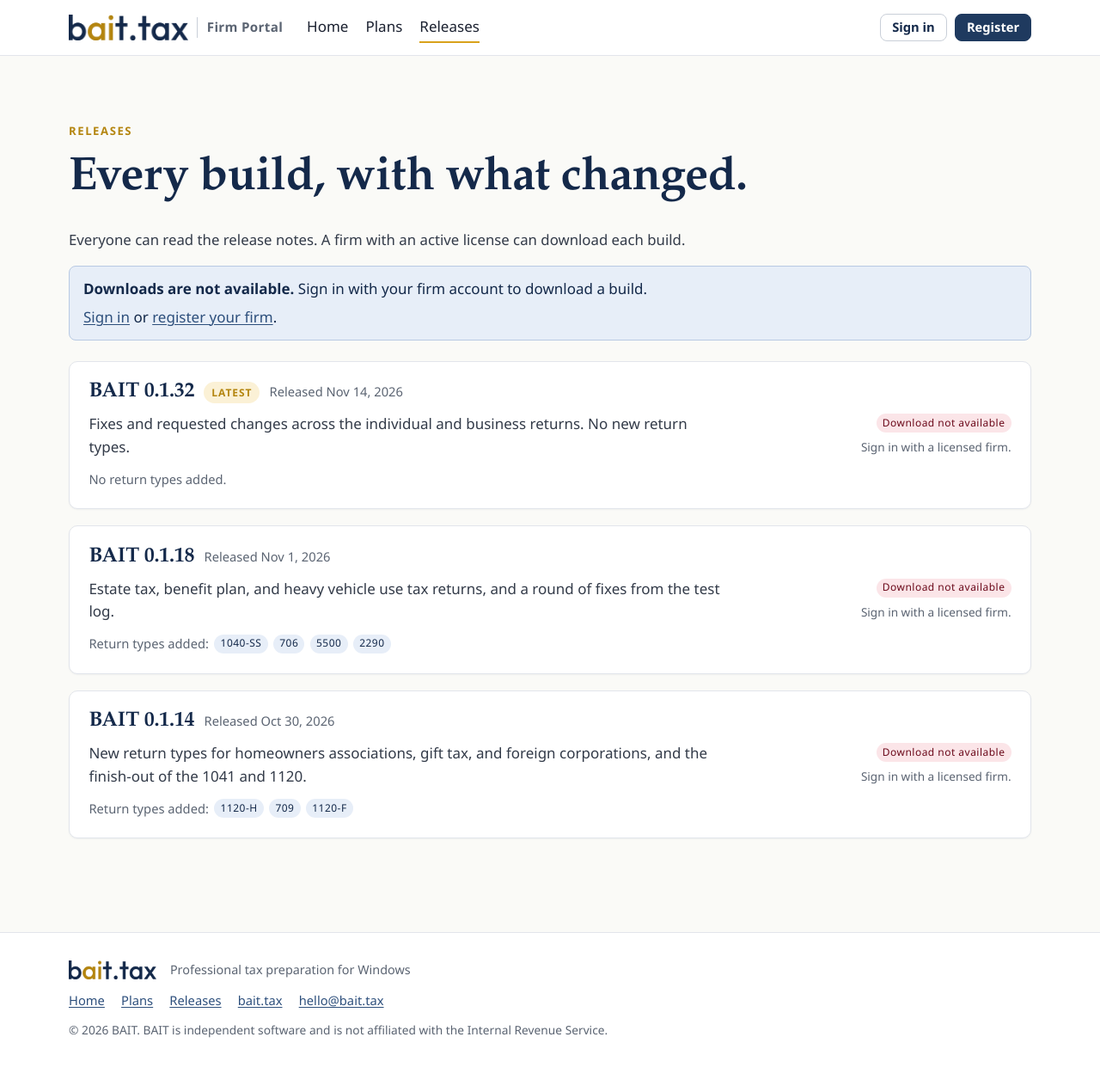
After one commit to baileylburke/bait-firm-portal, a Node server app: page /releases in a window 1280 px wide. The commit adds this page. Shown: the whole page at 86% size. Run offline with Node 20, Linux system fonts and the light colour scheme.

Commit message:
Release notes and licensed downloads

```diff
--- /dev/null
+++ b/controllers/releaseController.js
@@ -0,0 +1,75 @@
+// Load releases and check download access through ReleaseService
+const releaseService = require('../services/releaseService');
+const { HttpError } = require('../middleware/errorHandlers');
+
+const { REFUSALS } = releaseService;
+
+// Map download refusal codes to HTTP statuses
+const REFUSAL_STATUS = {
+  [REFUSALS.SIGN_IN]: 401,
+  [REFUSALS.ADMIN]: 403,
+  [REFUSALS.NO_LICENSE]: 403,
+};
+
+async function renderReleases(req, res, { status = 200, refusal = null } = {}) {
+  const { releases, access } = await releaseService.releasesFor(req.firm);
+
+  res.status(status).render('releases', {
+    pageTitle: 'Releases',
+    active: 'releases',
+    releases,
+    access,
+    refusal,
+  });
+}
+
+// Prevent shared caches from storing licensed downloads
+const DOWNLOAD_OPTIONS = {
+  cacheControl: false,
+  headers: { 'Cache-Control': 'private, no-store' },
+};
+
+// Wrap res.download so the controller can await it
+function sendFile(res, filePath, fileName) {
+  return new Promise((resolve, reject) => {
+    res.download(filePath, fileName, DOWNLOAD_OPTIONS, (err) => (err ? reject(err) : resolve()));
+  });
+}
+
+// GET /releases
+async function showReleases(req, res, next) {
+  try {
+    await renderReleases(req, res);
+  } catch (err) {
+    next(err);
+  }
+}
+
+// GET /releases/:version/download
+async function download(req, res, next) {
+  try {
+    const result = await releaseService.requestDownload(req.firm, req.params.version);
+
+    if (!result.ok && result.code === REFUSALS.NOT_FOUND) {
+      throw new HttpError(404, result.reason);
+    }
+    if (!result.ok) {
+      // Show the reason returned by the service
+      return await renderReleases(req, res, {
+        status: REFUSAL_STATUS[result.code] || 403,
+        refusal: result.reason,
+      });
+    }
+
+    await sendFile(res, result.filePath, result.fileName);
+  } catch (err) {
+    if (res.headersSent) {
+      // Log interrupted downloads after the response has started
+      console.error(`Download of ${req.originalUrl} did not complete: ${err.message}`);
+      return;
+    }
+    next(err);
+  }
+}
+
+module.exports = { showReleases, download };
--- /dev/null
+++ b/downloads/BAIT-Setup-0.1.14.txt
@@ -0,0 +1,6 @@
+BAIT 0.1.14 - placeholder build file
+
+This text file stands in for the BAIT 0.1.14 Windows installer.
+The BAIT Firm Portal is a class project (CSCI 3330), so the portal
+does not hold a real installer. The portal sends this file only to a
+signed-in firm that has an active license.
--- /dev/null
+++ b/downloads/BAIT-Setup-0.1.18.txt
@@ -0,0 +1,6 @@
+BAIT 0.1.18 - placeholder build file
+
+This text file stands in for the BAIT 0.1.18 Windows installer.
+The BAIT Firm Portal is a class project (CSCI 3330), so the portal
+does not hold a real installer. The portal sends this file only to a
+signed-in firm that has an active license.
--- /dev/null
+++ b/downloads/BAIT-Setup-0.1.32.txt
@@ -0,0 +1,6 @@
+BAIT 0.1.32 - placeholder build file
+
+This text file stands in for the BAIT 0.1.32 Windows installer.
+The BAIT Firm Portal is a class project (CSCI 3330), so the portal
+does not hold a real installer. The portal sends this file only to a
+signed-in firm that has an active license.
--- a/public/css/site.css
+++ b/public/css/site.css
@@ -189,6 +189,20 @@ form.inline { display: inline; margin: 0; }
 .plan .plan-note.warn { color: #6c0a1b; background: var(--err-soft); border-radius: 8px; padding: 0.6rem 0.75rem; }
 .plans-after { margin-top: 1.5rem; color: var(--muted); }
 
+/* releases */
+.releases { display: grid; gap: 1.2rem; margin-top: 1.5rem; }
+.release { display: grid; grid-template-columns: minmax(0, 1fr) auto; gap: 1rem 2rem; align-items: center; padding-bottom: 1.4rem; }
+@media (max-width: 720px) { .release { grid-template-columns: minmax(0, 1fr); } }
+.release-head { display: flex; align-items: baseline; gap: 0.7rem; flex-wrap: wrap; }
+.release-head h2 { font-size: 1.5rem; margin: 0; }
+.release-head .pill { margin: 0; align-self: center; }
+.release-date { color: var(--muted); font-size: 0.92rem; }
+.release .release-notes { margin: 0.6rem 0 0.8rem; max-width: 46rem; }
+.release .release-types { display: flex; gap: 0.4rem; flex-wrap: wrap; align-items: center; margin: 0; color: var(--muted); font-size: 0.92rem; }
+.release-get { display: grid; gap: 0.4rem; justify-items: end; min-width: 13rem; }
+@media (max-width: 720px) { .release-get { justify-items: start; } }
+.release-file { font-size: 0.85rem; color: var(--muted); }
+
 /* forms */
 .form { display: grid; gap: 1rem; margin-top: 1.2rem; }
 .form.boxed { background: var(--white); border: 1px solid var(--line); border-radius: var(--radius); padding: 1.2rem; }
--- a/server.js
+++ b/server.js
@@ -5,6 +5,7 @@ const express = require('express');
 const pageRoutes = require('./routes/pageRoutes');
 const authRoutes = require('./routes/authRoutes');
 const planRoutes = require('./routes/planRoutes');
+const releaseRoutes = require('./routes/releaseRoutes');
 const dataStore = require('./services/dataStore');
 
 const securityHeaders = require('./middleware/security');
@@ -57,6 +58,7 @@ app.use(express.json({ limit: '20kb' }));
 app.use('/', pageRoutes);
 app.use('/', authRoutes);
 app.use('/', planRoutes);
+app.use('/', releaseRoutes);
 
 // after the routes
 
--- a/services/dataStore.js
+++ b/services/dataStore.js
@@ -84,24 +84,25 @@ function seed() {
     }),
   );
 
+  // Use local dates to preserve the displayed calendar day
   store.releases.push(
     new Release({
       version: '0.1.14',
-      releaseDate: new Date('2026-10-30'),
+      releaseDate: new Date('2026-10-30T00:00:00'),
       notes: 'New return types for homeowners associations, gift tax, and foreign corporations, and the finish-out of the 1041 and 1120.',
       returnTypesAdded: ['1120-H', '709', '1120-F'],
       downloadFile: 'BAIT-Setup-0.1.14.txt',
     }),
     new Release({
       version: '0.1.18',
-      releaseDate: new Date('2026-11-01'),
+      releaseDate: new Date('2026-11-01T00:00:00'),
       notes: 'Estate tax, benefit plan, and heavy vehicle use tax returns, and a round of fixes from the test log.',
       returnTypesAdded: ['1040-SS', '706', '5500', '2290'],
       downloadFile: 'BAIT-Setup-0.1.18.txt',
     }),
     new Release({
       version: '0.1.32',
-      releaseDate: new Date('2026-11-14'),
+      releaseDate: new Date('2026-11-14T00:00:00'),
       notes: 'Fixes and requested changes across the individual and business returns. No new return types.',
       returnTypesAdded: [],
       downloadFile: 'BAIT-Setup-0.1.32.txt',
--- a/views/home.ejs
+++ b/views/home.ejs
@@ -11,6 +11,7 @@
         <% if (locals.currentFirm) { %>
           <div class="cta">
             <a class="btn primary big" href="/plans">See the license plans</a>
+            <a class="btn ghost big" href="/releases">Read the release notes</a>
           </div>
           <p class="status"><span class="pill">Signed in</span> <%= currentFirm.name %> · <%= currentFirm.preparerCount %> <%= currentFirm.preparerCount === 1 ? 'preparer' : 'preparers' %>. Client and return data never leave the firm’s own computers.</p>
         <% } else { %>
--- a/views/partials/footer.ejs
+++ b/views/partials/footer.ejs
@@ -7,6 +7,7 @@
     <nav class="foot-links" aria-label="Footer">
       <a href="/">Home</a>
       <a href="/plans">Plans</a>
+      <a href="/releases">Releases</a>
       <a href="<%= site.productUrl %>">bait.tax</a>
       <a href="mailto:<%= site.contact %>"><%= site.contact %></a>
     </nav>
--- a/views/partials/nav.ejs
+++ b/views/partials/nav.ejs
@@ -9,6 +9,7 @@
     <nav class="links" aria-label="Site">
       <a href="/" class="<%= active === 'home' ? 'on' : '' %>">Home</a>
       <a href="/plans" class="<%= active === 'plans' ? 'on' : '' %>">Plans</a>
+      <a href="/releases" class="<%= active === 'releases' ? 'on' : '' %>">Releases</a>
     </nav>
     <div class="actions">
       <% if (firm) { %>
--- /dev/null
+++ b/views/releases.ejs
@@ -0,0 +1,68 @@
+<%- include('partials/header') %>
+<%- include('partials/nav') %>
+<% const firm = locals.currentFirm || null; %>
+
+<main id="main">
+  <section class="section">
+    <div class="wrap">
+      <p class="eyebrow">Releases</p>
+      <h1>Every build, with what changed.</h1>
+      <p class="lead-sm">Everyone can read the release notes. A firm with an active license can download each build.</p>
+
+      <% if (refusal) { %>
+        <div class="alert error" role="alert">
+          <p><b>The download did not start.</b> <%= refusal %></p>
+        </div>
+      <% } %>
+
+      <% if (access.allowed) { %>
+        <div class="alert ok">
+          <p><b><%= firm.name %></b> has the <b><%= access.current.plan.name %></b> plan, active to <%= shortDate(access.current.license.expiresOn) %>. You can download every build on this page.</p>
+        </div>
+      <% } else { %>
+        <div class="alert info">
+          <p><b>Downloads are not available.</b> <%= access.reason %></p>
+          <% if (access.code === 'sign-in') { %>
+            <p><a href="/sign-in">Sign in</a> or <a href="/register">register your firm</a>.</p>
+          <% } else if (access.code === 'no-license') { %>
+            <p><a href="/plans">See the license plans</a>.</p>
+          <% } %>
+        </div>
+      <% } %>
+
+      <div class="releases">
+        <% releases.forEach(({ release, isLatest }) => { %>
+          <article class="card release">
+            <div class="release-body">
+              <header class="release-head">
+                <h2>BAIT <%= release.version %></h2>
+                <% if (isLatest) { %><span class="pill">Latest</span><% } %>
+                <span class="release-date">Released <%= shortDate(release.releaseDate) %></span>
+              </header>
+              <p class="release-notes"><%= release.notes %></p>
+              <p class="release-types">
+                <% if (release.addsReturnTypes()) { %>
+                  <span>Return types added:</span>
+                  <% release.returnTypesAdded.forEach((type) => { %><span class="tag"><%= type %></span><% }) %>
+                <% } else { %>
+                  <span>No return types added.</span>
+                <% } %>
+              </p>
+            </div>
+            <div class="release-get">
+              <% if (access.allowed) { %>
+                <a class="btn <%= isLatest ? 'primary' : 'ghost' %>" href="/releases/<%= encodeURIComponent(release.version) %>/download">Download <%= release.version %></a>
+                <span class="release-file"><%= release.downloadFile %></span>
+              <% } else { %>
+                <span class="tag warn">Download not available</span>
+                <span class="release-file"><%= access.code === 'sign-in' ? 'Sign in with a licensed firm.' : 'An active license is necessary.' %></span>
+              <% } %>
+            </div>
+          </article>
+        <% }) %>
+      </div>
+    </div>
+  </section>
+</main>
+
+<%- include('partials/footer') %>
```
Also changed, not shown: routes/releaseRoutes.js (added, +10 -0 lines), services/releaseService.js (added, +94 -0 lines), README.md.
